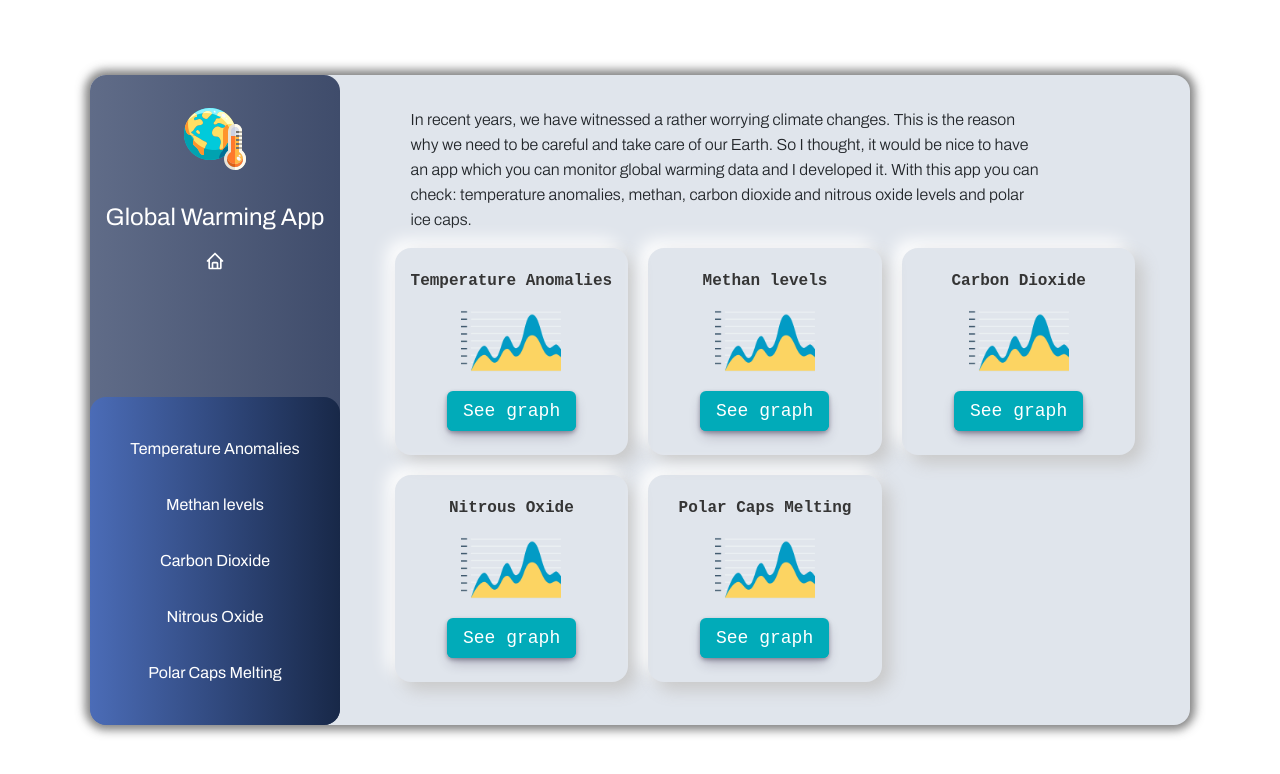
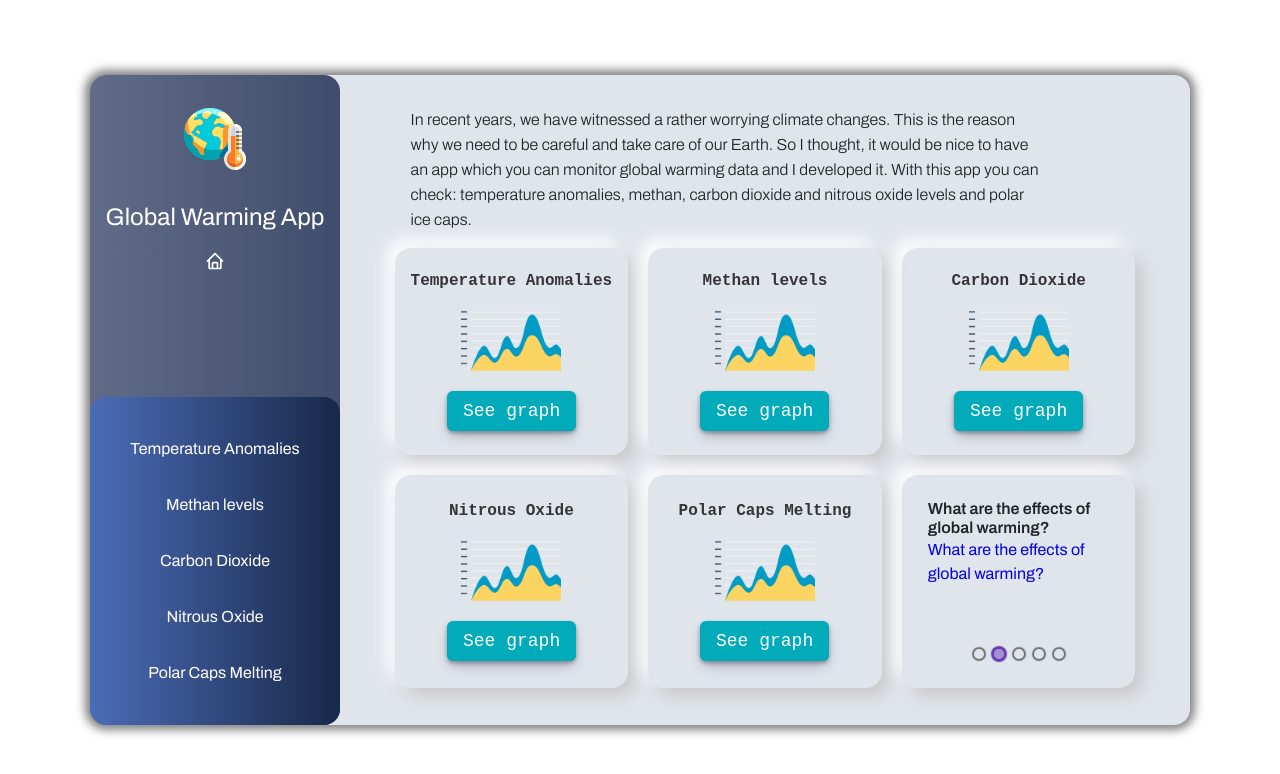
Before and after one commit to LeoBok/Global-Warming-App, a React (Create React App) app: page / in a window 1280 px wide. Shown: the top 774 px of the page. Built offline with nearby package versions, Linux system fonts and the light colour scheme.

Commit message:
created CarouselComp.js component which show news about global warming

```diff
--- a/package.json
+++ b/package.json
@@ -11,10 +11,12 @@
     "axios": "^0.27.2",
     "react": "^18.2.0",
     "react-dom": "^18.2.0",
+    "react-elastic-carousel": "^0.11.5",
     "react-icons": "^4.4.0",
     "react-router-dom": "^6.3.0",
     "react-scripts": "5.0.1",
     "recharts": "^2.1.13",
+    "styled-components": "^5.3.5",
     "web-vitals": "^2.1.4"
   },
   "scripts": {
--- a/public/index.html
+++ b/public/index.html
@@ -29,6 +29,8 @@
     <title>Global Warming App</title>
   </head>
   <body>
+    <!-- JavaScript Bundle with Popper -->
+<script src="https://cdn.jsdelivr.net/npm/bootstrap@5.2.1/dist/js/bootstrap.bundle.min.js" integrity="sha384-u1OknCvxWvY5kfmNBILK2hRnQC3Pr17a+RTT6rIHI7NnikvbZlHgTPOOmMi466C8" crossorigin="anonymous"></script>
     <noscript>You need to enable JavaScript to run this app.</noscript>
     <div id="root"></div>
     <!--
--- /dev/null
+++ b/src/components/CarouselComp/Carousel.css
@@ -0,0 +1,4 @@
+.carousel-btn {
+    border: none;
+    background: transparent;
+}
--- /dev/null
+++ b/src/components/CarouselComp/CarouselComp.js
@@ -0,0 +1,45 @@
+import Carousel from 'react-elastic-carousel'
+import CarouselItem from './CarouselItem'
+import './Carousel.css'
+
+const CarouselComp = () => {
+  return (
+    <li className='single-item rounded-4 py-4 my-5 m-lg-0 py-lg-4 py-lg-2 px-lg-3'>
+        <Carousel
+            itemsToShow={1}
+            disableArrowsOnEnd={false}
+            enableAutoPlay
+            autoPlaySpeed={3000}
+            showArrows={false}
+            >
+            <CarouselItem
+                title="What is global warming?"
+                link="https://www.livescience.com/37003-global-warming.html"
+                littleP="Facts about global warming: Causes and effects"
+            />
+            <CarouselItem
+                title="What are the effects of global warming?"
+                link="https://www.livescience.com/37057-global-warming-effects.html"
+                littleP="The effects of global warming are expected to be far-reaching and, in many cases, devastating."
+            />
+            <CarouselItem
+                title="Global Warming Is Killing the Great Barrier Reef"
+                link="https://www.livescience.com/58310-great-barrier-reef-bleaching-continues.html"
+                littleP="Large sections of the Great Barrier Reef are already dead, and scientists warn that the rest of the coral organisms will die if global warming continues unabated"
+            />
+            <CarouselItem
+                title="Causes of Global Warming"
+                link="https://www.livescience.com/37152-global-warming-causes.html"
+                littleP="Since the late 1700s, the world's climate has been changing rapidly, mostly due to human causes"
+            />
+            <CarouselItem
+                title="Jeff Bezos gives $10 billion to fight climate change"
+                link="https://www.livescience.com/jeff-bezos-funds-climate-change-fight.html"
+                littleP="The Bezos Earth Fund will start issuing grants this summer."
+            />
+        </Carousel>
+    </li>
+  )
+}
+
+export default CarouselComp
--- /dev/null
+++ b/src/components/CarouselComp/CarouselItem.js
@@ -0,0 +1,11 @@
+const CarouselItem = ({ title, link, littleParagraph }) => {
+  return (
+    <span className="d-flex flex-column align-items-center justify-content-center">
+        <h5 className='fw-bolder fs-6'>{title}</h5>
+        <a href={link}>{title}</a>
+        <p>{littleParagraph}</p>
+    </span>
+  )
+}
+
+export default CarouselItem
--- a/src/components/Main/Main.css
+++ b/src/components/Main/Main.css
@@ -40,16 +40,16 @@
     font-size: 18px;
 }
 
-.single-item button:focus {
+.item-button:focus {
     box-shadow: #01ABB9 0 0 0 1.5px inset, rgba(45, 35, 66, 0.4) 0 2px 4px, rgba(45, 35, 66, 0.3) 0 7px 13px -3px, #01ABB9 0 -3px 0 inset;
 }
 
-.single-item button:hover {
+.item-button:hover {
     box-shadow: rgba(45, 35, 66, 0.4) 0 4px 8px, rgba(45, 35, 66, 0.3) 0 7px 13px -3px, #01ABB9 0 -3px 0 inset;
     transform: translateY(-2px);
 }
 
-.single-item button:active {
+.item-button:active {
     box-shadow: #01ABB9 0 3px 7px inset;
     transform: translateY(2px);
 }
--- a/src/components/Main/MainLinks.js
+++ b/src/components/Main/MainLinks.js
@@ -1,5 +1,6 @@
 import { Link } from "react-router-dom"
 import stats from '../../assets/images/stats.png'
+import CarouselComp from "../CarouselComp/CarouselComp"
 
 const MainLinks = ({ items }) => {
     return(
@@ -19,6 +20,7 @@ const MainLinks = ({ items }) => {
                     </li>
                 ))
             }
+            <CarouselComp />
         </ul>
     )
 }
--- a/src/components/Sidebar/SidebarLinks.js
+++ b/src/components/Sidebar/SidebarLinks.js
@@ -6,8 +6,10 @@ const SidebarLinks = ({ items }) => {
         {
             items.map(item => (
                 <li key={item.id} className='py-2 py-lg-3'>
-                    <NavLink to={item.path} className={({ isActive }) =>
-                      (isActive ? "active-class rounded-1 p-1" : "not-active-class")}>
+                    <NavLink
+                        to={item.path}
+                        className={({ isActive }) => (isActive ? "active-class rounded-1 p-1" : "not-active-class")}
+                    >
                         {item.title}
                     </NavLink>
                 </li>
```
Also changed, not shown: commentedfiles.js (deleted, +0 -28 lines), 1 other file (tests, documents, lock files or other folders).
